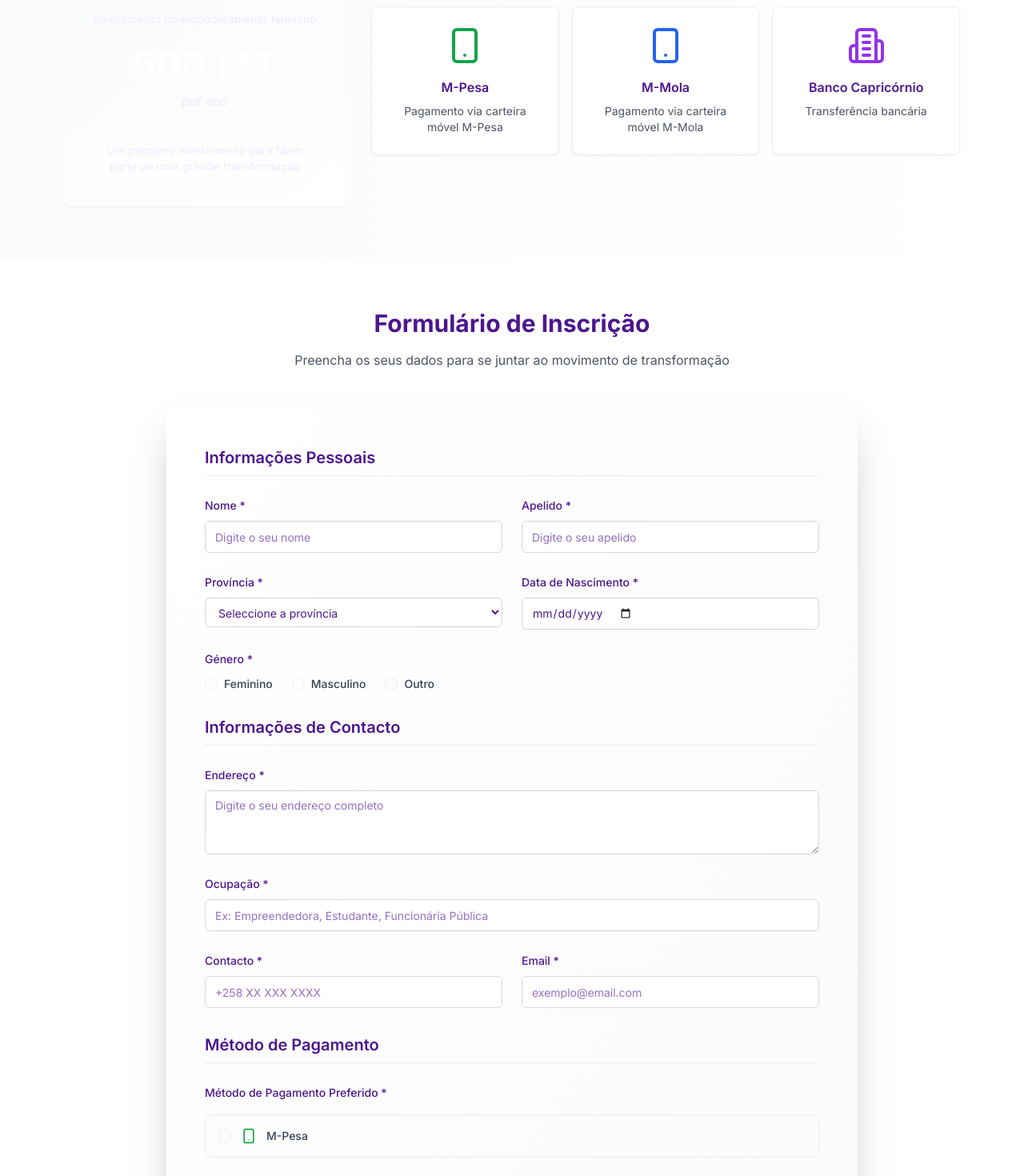
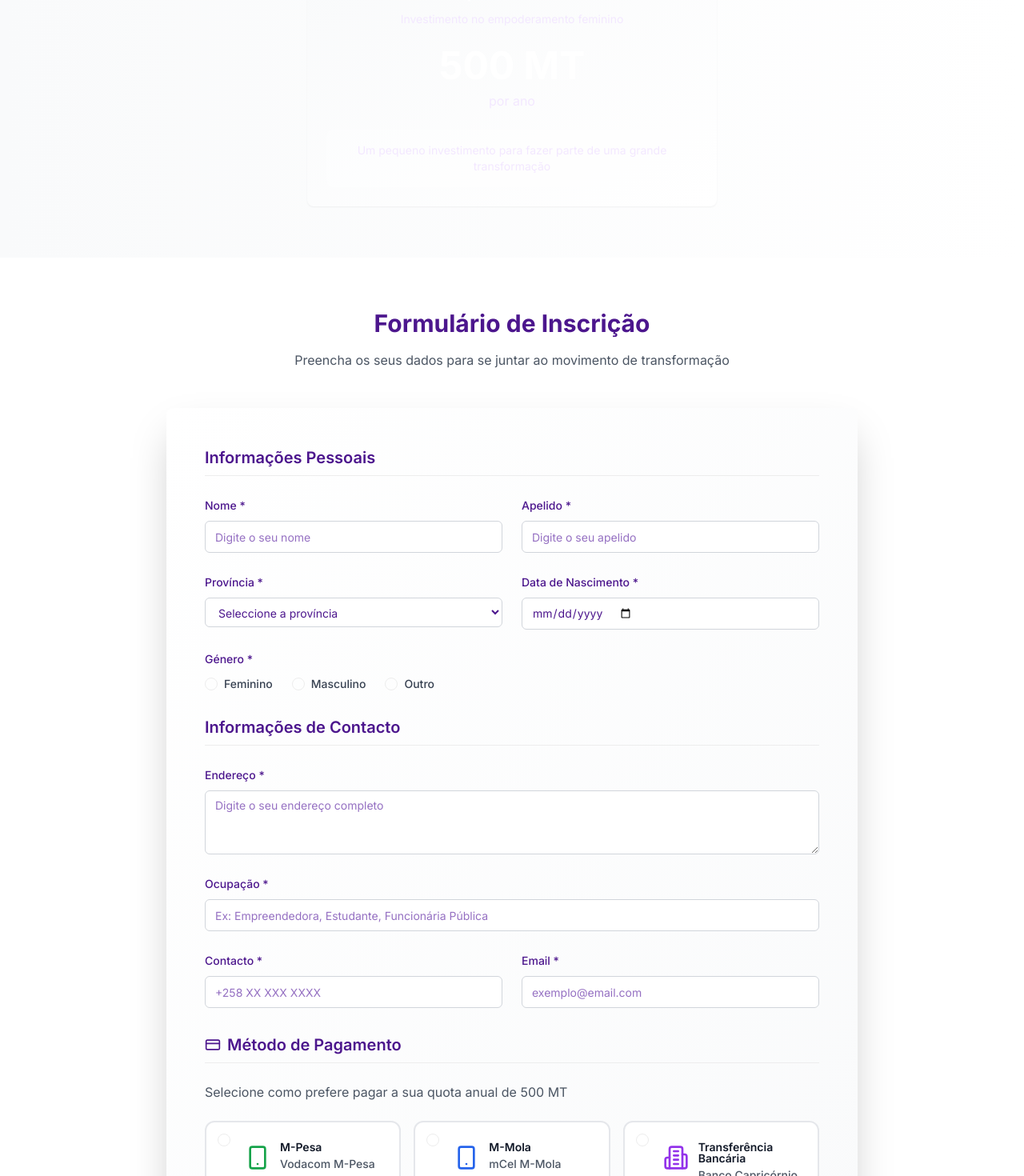
Before and after one commit to Dev-Ruco/aefem-empower-landing-page, a React (Vite) app: page /cadastro in a window 1280 px wide. Shown: the part 1300-2770 px from the top of the page at 80% size. Built offline with nearby package versions, Linux system fonts and the light colour scheme.

Commit message:
Refactor: Simplify payment section
Remove redundant payment options and modernize the payment method display.

```diff
--- a/src/pages/Cadastro.tsx
+++ b/src/pages/Cadastro.tsx
@@ -6,7 +6,7 @@ import { Label } from "@/components/ui/label";
 import { Textarea } from "@/components/ui/textarea";
 import { RadioGroup, RadioGroupItem } from "@/components/ui/radio-group";
 import { Card, CardContent, CardDescription, CardHeader, CardTitle } from "@/components/ui/card";
-import { Heart, Smartphone, Building2, Users, Award, Target, CheckCircle } from "lucide-react";
+import { Heart, Smartphone, Building2, Users, Award, Target, CheckCircle, CreditCard } from "lucide-react";
 import Header from "@/components/Header";
 import Footer from "@/components/Footer";
 import { useToast } from "@/hooks/use-toast";
@@ -50,6 +50,36 @@ const Cadastro = () => {
     { icon: Award, title: "Capacitação", desc: "Acesso a workshops e formações exclusivas" },
     { icon: Target, title: "Mentoria", desc: "Orientação personalizada para o seu negócio" },
     { icon: Heart, title: "Impacto Social", desc: "Contribua para a transformação de vidas" }
+  ];
+
+  const paymentMethods = [
+    {
+      id: "mpesa",
+      name: "M-Pesa",
+      icon: Smartphone,
+      color: "text-green-600",
+      bgColor: "bg-green-50",
+      borderColor: "border-green-200",
+      description: "Vodacom M-Pesa"
+    },
+    {
+      id: "mmola",
+      name: "M-Mola",
+      icon: Smartphone,
+      color: "text-blue-600",
+      bgColor: "bg-blue-50",
+      borderColor: "border-blue-200",
+      description: "mCel M-Mola"
+    },
+    {
+      id: "banco",
+      name: "Transferência Bancária",
+      icon: Building2,
+      color: "text-purple-600",
+      bgColor: "bg-purple-50",
+      borderColor: "border-purple-200",
+      description: "Banco Capricórnio"
+    }
   ];
 
   return (
@@ -129,12 +159,11 @@ const Cadastro = () => {
           </div>
         </section>
 
-        {/* Payment Info Section */}
+        {/* Quota Info Section */}
         <section className="py-16 bg-gradient-to-r from-gray-50 to-white">
-          <div className="container mx-auto px-4 max-w-6xl">
-            <div className="grid lg:grid-cols-3 gap-8">
-              {/* Quota Info */}
-              <Card className="lg:col-span-1 bg-gradient-to-br from-aefem-purple to-purple-600 text-white border-0">
+          <div className="container mx-auto px-4 max-w-4xl">
+            <div className="text-center">
+              <Card className="bg-gradient-to-br from-aefem-purple to-purple-600 text-white border-0 max-w-lg mx-auto">
                 <CardHeader className="text-center">
                   <CardTitle className="text-2xl text-white">Quota Anual</CardTitle>
                   <CardDescription className="text-purple-100">
@@ -151,36 +180,6 @@ const Cadastro = () => {
                   </div>
                 </CardContent>
               </Card>
-
-              {/* Payment Options */}
-              <div className="lg:col-span-2">
-                <h3 className="text-2xl font-bold text-aefem-purple mb-6">Opções de Pagamento</h3>
-                <div className="grid md:grid-cols-3 gap-4">
-                  <Card className="hover:shadow-lg transition-all duration-300 hover:scale-105">
-                    <CardContent className="p-6 text-center">
-                      <Smartphone className="w-12 h-12 mx-auto mb-4 text-green-600" />
-                      <h4 className="font-semibold text-aefem-purple mb-2">M-Pesa</h4>
-                      <p className="text-gray-600 text-sm">Pagamento via carteira móvel M-Pesa</p>
-                    </CardContent>
-                  </Card>
-
-                  <Card className="hover:shadow-lg transition-all duration-300 hover:scale-105">
-                    <CardContent className="p-6 text-center">
-                      <Smartphone className="w-12 h-12 mx-auto mb-4 text-blue-600" />
-                      <h4 className="font-semibold text-aefem-purple mb-2">M-Mola</h4>
-                      <p className="text-gray-600 text-sm">Pagamento via carteira móvel M-Mola</p>
-                    </CardContent>
-                  </Card>
-
-                  <Card className="hover:shadow-lg transition-all duration-300 hover:scale-105">
-                    <CardContent className="p-6 text-center">
-                      <Building2 className="w-12 h-12 mx-auto mb-4 text-purple-600" />
-                      <h4 className="font-semibold text-aefem-purple mb-2">Banco Capricórnio</h4>
-                      <p className="text-gray-600 text-sm">Transferência bancária</p>
-                    </CardContent>
-                  </Card>
-                </div>
-              </div>
             </div>
           </div>
         </section>
@@ -354,32 +353,51 @@ const Cadastro = () => {
                     </div>
                   </div>
 
-                  {/* Payment Method */}
+                  {/* Payment Method - Modernized */}
                   <div>
-                    <h3 className="text-xl font-semibold text-aefem-purple mb-6 border-b border-aefem-pink/20 pb-2">
+                    <h3 className="text-xl font-semibold text-aefem-purple mb-6 border-b border-aefem-pink/20 pb-2 flex items-center">
+                      <CreditCard className="w-5 h-5 mr-2" />
                       Método de Pagamento
                     </h3>
-                    <Label className="text-aefem-purple font-medium">Método de Pagamento Preferido *</Label>
+                    <p className="text-gray-600 mb-6">Selecione como prefere pagar a sua quota anual de 500 MT</p>
+
                     <RadioGroup
                       value={formData.metodoPagamento}
                       onValueChange={(value) => setFormData(prev => ({ ...prev, metodoPagamento: value }))}
-                      className="mt-4 space-y-4"
+                      className="grid md:grid-cols-3 gap-4"
                     >
-                      <div className="flex items-center space-x-3 p-4 border rounded-lg hover:bg-gray-50 transition-colors">
-                        <RadioGroupItem value="mpesa" id="mpesa" className="border-aefem-purple text-aefem-pink" />
-                        <Smartphone className="w-5 h-5 text-green-600" />
-                        <Label htmlFor="mpesa" className="text-gray-700 font-medium cursor-pointer">M-Pesa</Label>
-                      </div>
-                      <div className="flex items-center space-x-3 p-4 border rounded-lg hover:bg-gray-50 transition-colors">
-                        <RadioGroupItem value="mmola" id="mmola" className="border-aefem-purple text-aefem-pink" />
-                        <Smartphone className="w-5 h-5 text-blue-600" />
-                        <Label htmlFor="mmola" className="text-gray-700 font-medium cursor-pointer">M-Mola</Label>
-                      </div>
-                      <div className="flex items-center space-x-3 p-4 border rounded-lg hover:bg-gray-50 transition-colors">
-                        <RadioGroupItem value="banco" id="banco" className="border-aefem-purple text-aefem-pink" />
-                        <Building2 className="w-5 h-5 text-purple-600" />
-                        <Label htmlFor="banco" className="text-gray-700 font-medium cursor-pointer">Banco Capricórnio</Label>
-                      </div>
+                      {paymentMethods.map((method) => (
+                        <div key={method.id} className="relative">
+                          <RadioGroupItem
+                            value={method.id}
+                            id={method.id}
+                            className="absolute top-4 left-4 border-aefem-purple text-aefem-pink"
+                          />
+                          <Label
+                            htmlFor={method.id}
+                            className={`block cursor-pointer rounded-xl border-2 p-6 pl-12 transition-all duration-200 hover:shadow-md ${
+                              formData.metodoPagamento === method.id
+                                ? `${method.borderColor} ${method.bgColor} shadow-lg transform scale-105`
+                                : 'border-gray-200 bg-white hover:border-gray-300'
+                            }`}
+                          >
+                            <div className="flex items-start space-x-3">
+                              <method.icon className={`w-8 h-8 mt-1 ${method.color}`} />
+                              <div className="flex-1">
+                                <h4 className="font-semibold text-gray-900 mb-1">{method.name}</h4>
+                                <p className="text-sm text-gray-600">{method.description}</p>
+                                {formData.metodoPagamento === method.id && (
+                                  <div className="mt-3 p-3 bg-white/80 rounded-lg">
+                                    <p className="text-xs text-gray-700">
+                                      Receberá as instruções de pagamento por email
+                                    </p>
+                                  </div>
+                                )}
+                              </div>
+                            </div>
+                          </Label>
+                        </div>
+                      ))}
                     </RadioGroup>
                   </div>
 
```
